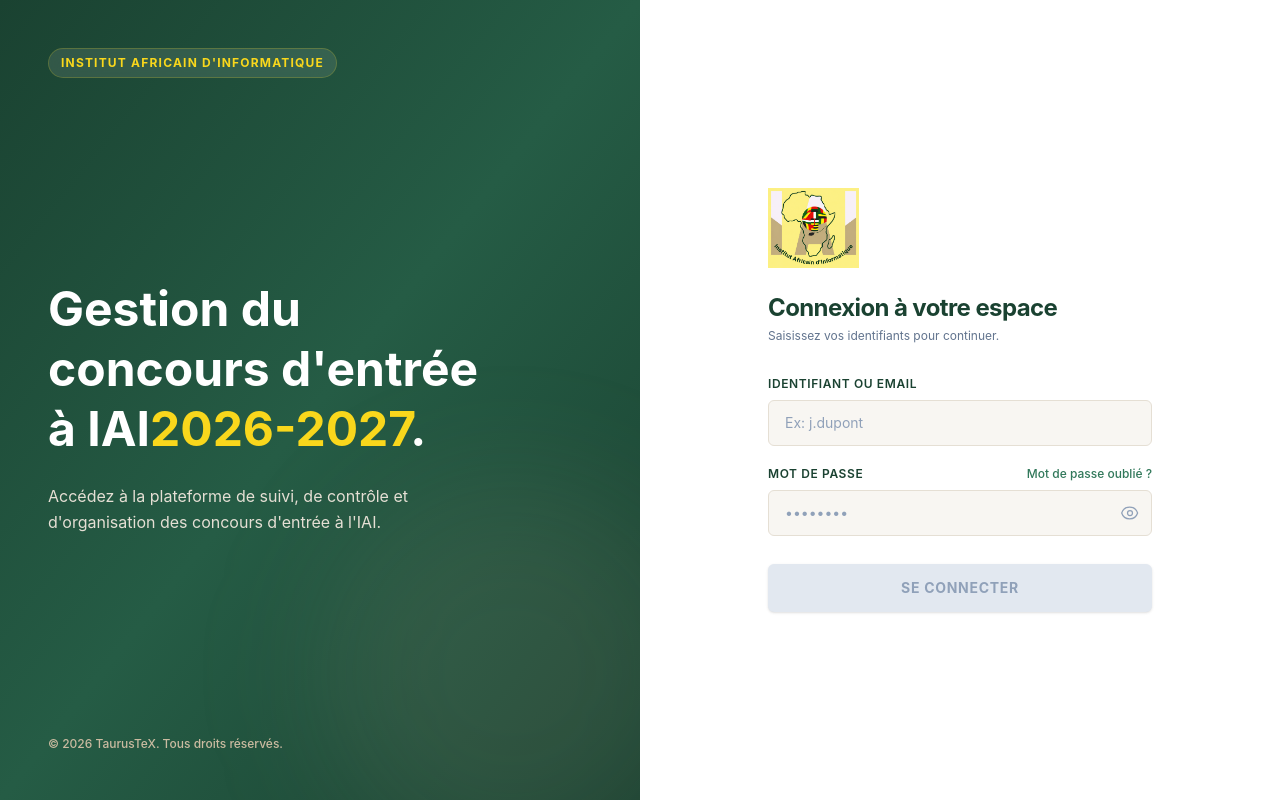
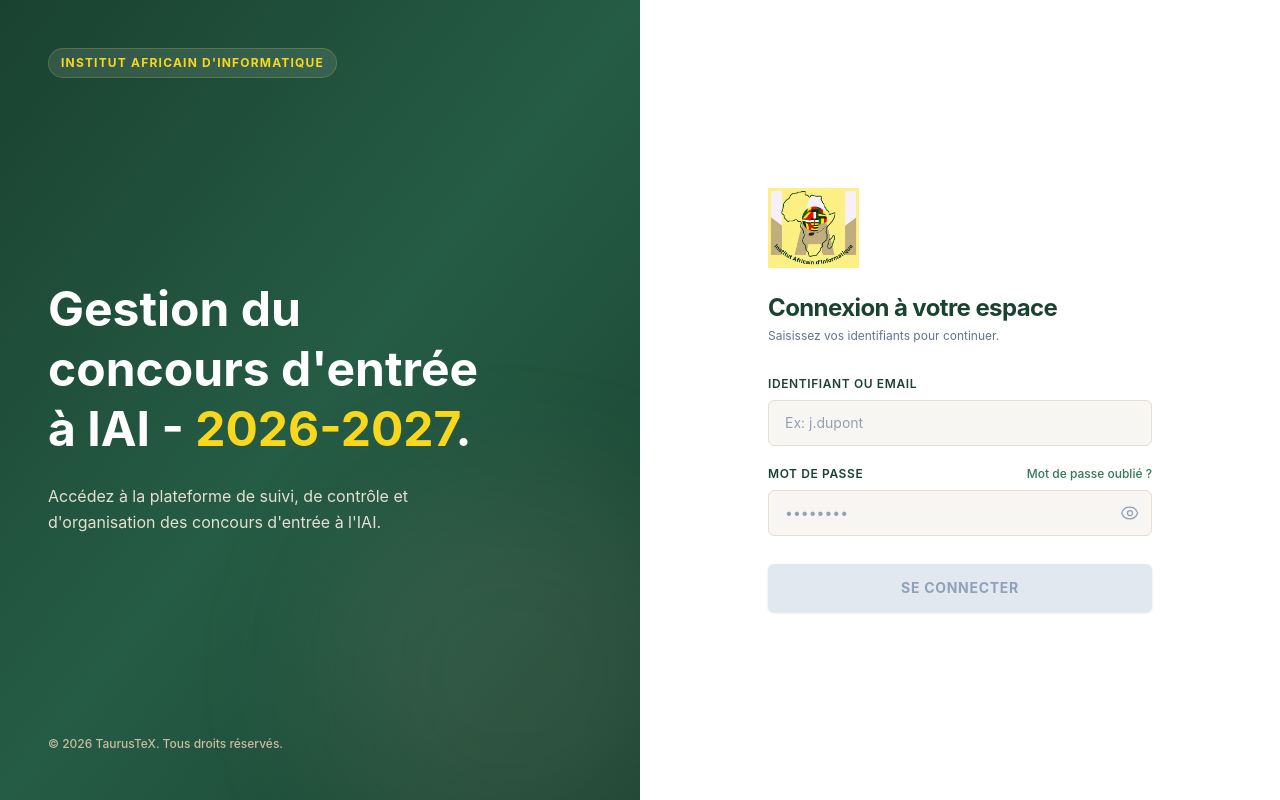
Before and after one commit to Mawule1405/iai-concours, an Angular app in the folder front/: page /#/login in a window 1280 px wide. Built offline with nearby package versions, Linux system fonts and the light colour scheme.

Commit message:
Petite modification au front

```diff
--- a/front/src/app/features/authentification/login/login.component.html
+++ b/front/src/app/features/authentification/login/login.component.html
@@ -16,7 +16,7 @@
     <!-- Accroche principale -->
     <div class="max-w-md relative z-10">
       <h1 class="text-4xl lg:text-5xl font-bold leading-tight mb-6">
-        Gestion du concours d'entrée à IAI<span class="text-[#f9d71c]">2026-2027</span>.
+        Gestion du concours d'entrée à IAI - <span class="text-[#f9d71c]">2026-2027</span>.
       </h1>
       <p class="text-[#e5dfd4] text-base font-normal leading-relaxed">
         Accédez à la plateforme de suivi, de contrôle et d'organisation des concours d'entrée à l'IAI.
```
